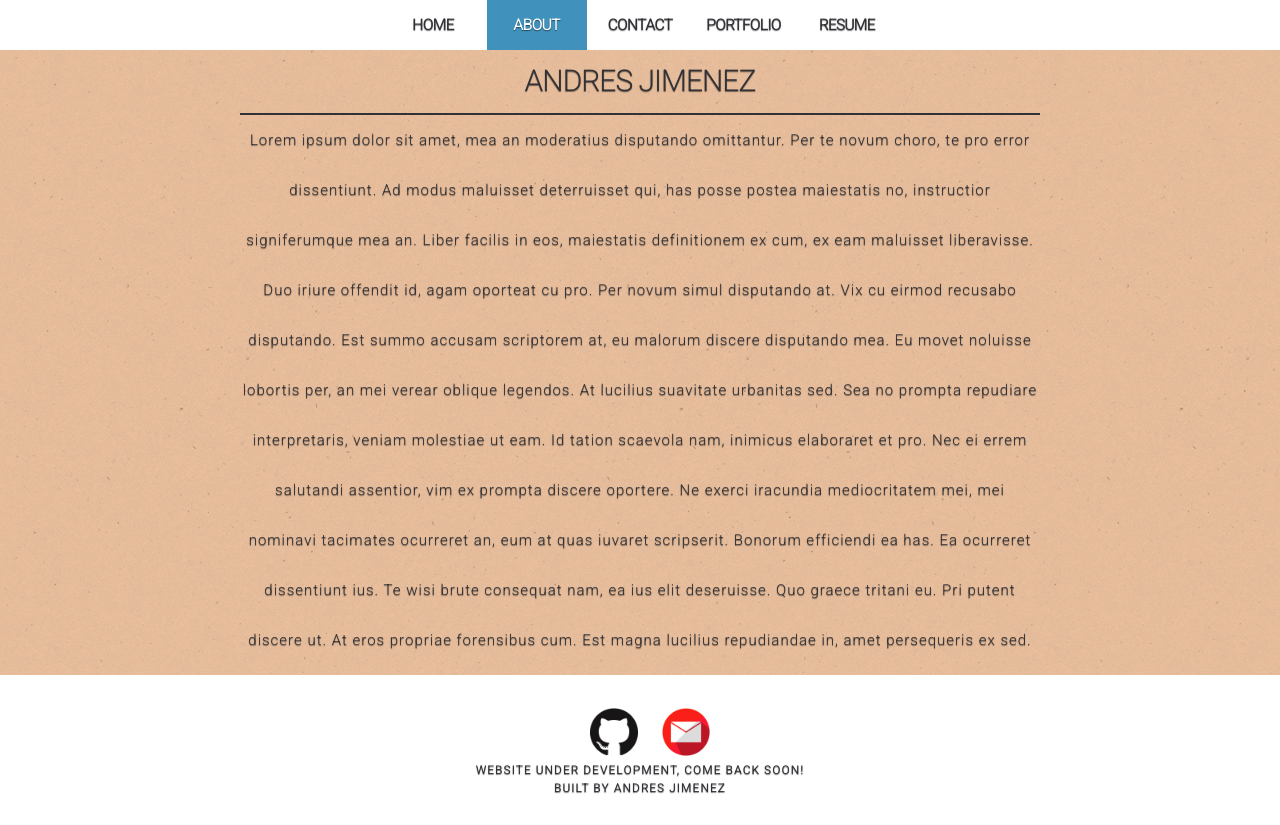
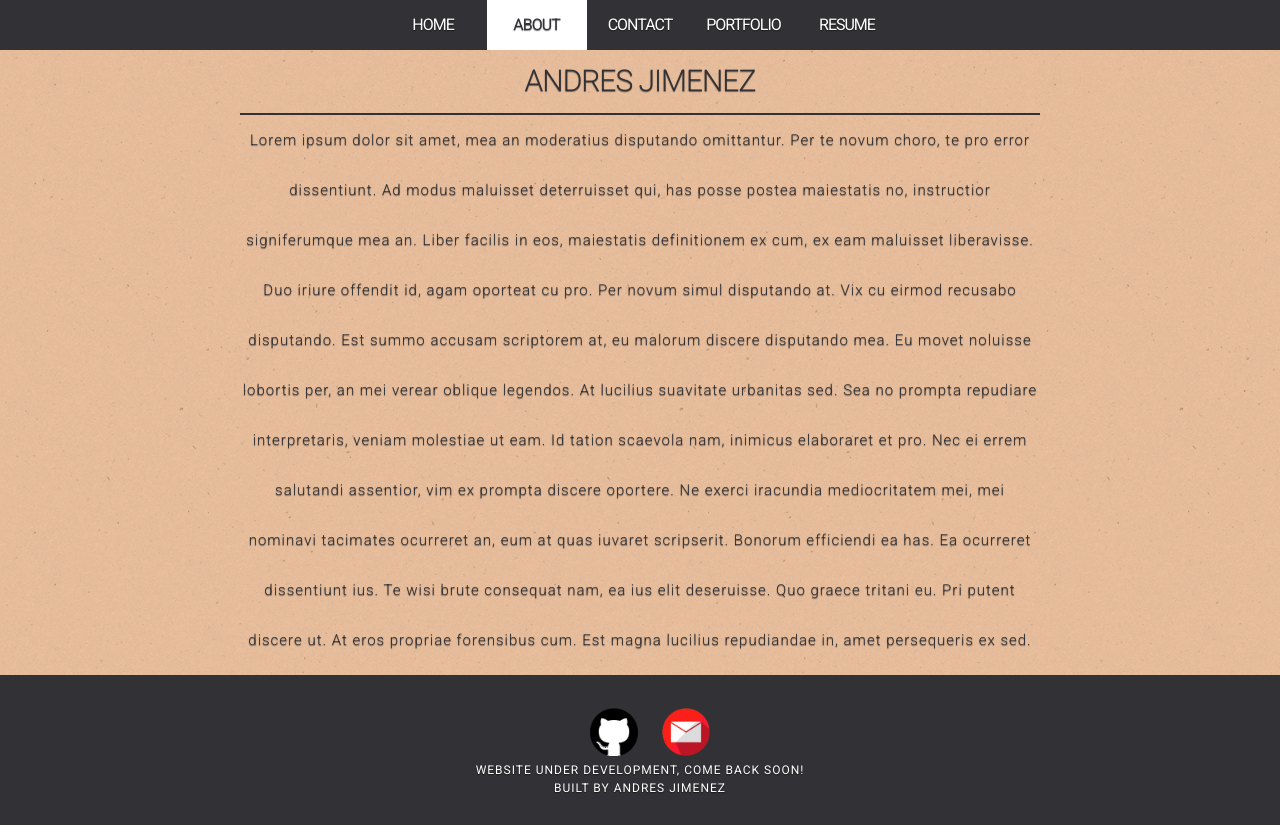
Before and after one commit to Andres6/andresjmez, a PHP site: page /about.html in a window 1280 px wide. Run offline with PHP 8.4, Linux system fonts and the light colour scheme; some libraries are stand-ins or nearby versions.

Commit message:
site color change + new home page image

```diff
--- a/about.html
+++ b/about.html
@@ -94,7 +94,7 @@ Quo graece tritani eu. Pri putent discere ut. At eros propriae forensibus cum. E
             <div class="mastfoot">
                 <div class="footer-name">
                      <div class="social-icons">
-                         <a href="https://github.com/Andres6" target="_blank" title="GitHub"><img src="site/media/github.png" width="48" height="48" alt="Github"/></a>
+                         <a href="https://github.com/Andres6" target="_blank" title="GitHub"><img src="site/media/githubWhite.png" width="48" height="48" alt="Github"/></a>
                          <a href="contact.html" title="Contact Me"><img src="site/media/mail.png" width="48" height="48" alt="Email"/></a>
                      </div>
                     <p>website under development, come back soon!<p>
--- a/contact.html
+++ b/contact.html
@@ -86,7 +86,7 @@
             <div class="mastfoot">
                 <div class="footer-name">
                      <div class="social-icons">
-                         <a href="https://github.com/Andres6" target="_blank" title="GitHub"><img src="site/media/github.png" width="48" height="48" alt="Github"/></a>
+                         <a href="https://github.com/Andres6" target="_blank" title="GitHub"><img src="site/media/githubWhite.png" width="48" height="48" alt="Github"/></a>
                          <a href="contact.html" title="Contact Me"><img src="site/media/mail.png" width="48" height="48" alt="Email"/></a>
                      </div>
                     <p>website under development, come back soon!<p>
--- a/index.html
+++ b/index.html
@@ -90,7 +90,7 @@
             <div class="mastfoot">
                 <div class="footer-name">
                     <div class="social-icons">
-                        <a href="https://github.com/Andres6" target="_blank" title="GitHub"><img src="site/media/github.png" width="48" height="48" alt="Github"/></a>
+                        <a href="https://github.com/Andres6" target="_blank" title="GitHub"><img src="site/media/githubWhite.png" width="48" height="48" alt="Github"/></a>
                         <a href="contact.html" title="Contact Me"><img src="site/media/mail.png" width="48" height="48" alt="Email"/></a>
                     </div>
                     <p>website under development, come back soon!<p>
--- a/portfolio.html
+++ b/portfolio.html
@@ -86,7 +86,7 @@
             <div class="mastfoot">
                 <div class="footer-name">
                      <div class="social-icons">
-                         <a href="https://github.com/Andres6" target="_blank" title="GitHub"><img src="site/media/github.png" width="48" height="48" alt="Github"/></a>
+                         <a href="https://github.com/Andres6" target="_blank" title="GitHub"><img src="site/media/githubWhite.png" width="48" height="48" alt="Github"/></a>
                          <a href="contact.html" title="Contact Me"><img src="site/media/mail.png" width="48" height="48" alt="Email"/></a>
                      </div>
                     <p>website under development, come back soon!<p>
--- a/resume.html
+++ b/resume.html
@@ -86,7 +86,7 @@
             <div class="mastfoot">
                 <div class="footer-name">
                      <div class="social-icons">
-                         <a href="https://github.com/Andres6" target="_blank" title="GitHub"><img src="site/media/github.png" width="48" height="48" alt="Github"/></a>
+                         <a href="https://github.com/Andres6" target="_blank" title="GitHub"><img src="site/media/githubWhite.png" width="48" height="48" alt="Github"/></a>
                          <a href="contact.html" title="Contact Me"><img src="site/media/mail.png" width="48" height="48" alt="Email"/></a>
                      </div>
                     <p>website under development, come back soon!<p>
--- a/site/css/myStyles.css
+++ b/site/css/myStyles.css
@@ -66,7 +66,7 @@ body {
 }
 
 .pages {
-    background: #ffffff;
+    background: #313136;
     //background: #74757D;
     height: 50px;
 	//display: block;
@@ -94,6 +94,8 @@ body {
   width: 100px;
 }
 
+/** styles of inactive menu items **/
+
 .masthead-nav > li > a {
   width: 100px;
   line-height: 50px;
@@ -102,7 +104,7 @@ body {
   font-weight: 400;
   letter-spacing: -1px;
   text-transform: uppercase;
-  color: #313136;
+  color: #ffffff;
   /* IE8 proofing */
   position: relative;
   display: block;
@@ -135,7 +137,8 @@ body#contact a#contactNav,
 body#portfolio a#portfolioNav,
 body#resume a#resumeNav {
     background: #4092bd;
-    color: #ffffff;
+    background: #ffffff;
+    color: #313136;
     //border-bottom: 4px solid;
     //border-bottom-color: #FF8E1A;
     //width: 100px;
@@ -202,7 +205,7 @@ body#resume a#resumeNav {
 /* home page image of me */
 
 .bg {
-	background-image: url(../media/me2real12k.png);
+	background-image: url(../media/silhouette12k.png);
 	background-repeat: no-repeat;
 	background-size: contain;
 	height: 624px;
@@ -295,7 +298,7 @@ body#resume a#resumeNav {
     bottom: 0px;
     height: 150px;
     width: 100%;
-    background-color: #ffffff;
+    background-color: #313136;
     //border-top: 1px solid black;
 }
 
@@ -307,7 +310,7 @@ body#resume a#resumeNav {
 }
 
 .footer-name p {
-	color: #313136;
+	color: #ffffff;
     line-height: 8px;
     letter-spacing: 1px;
     font-size: 12px;
```
Also changed, not shown: site/media/githubWhite.png (added), site/media/silhouette12k.png (added), site/media/silhouette12kNoShadow.png (added).
